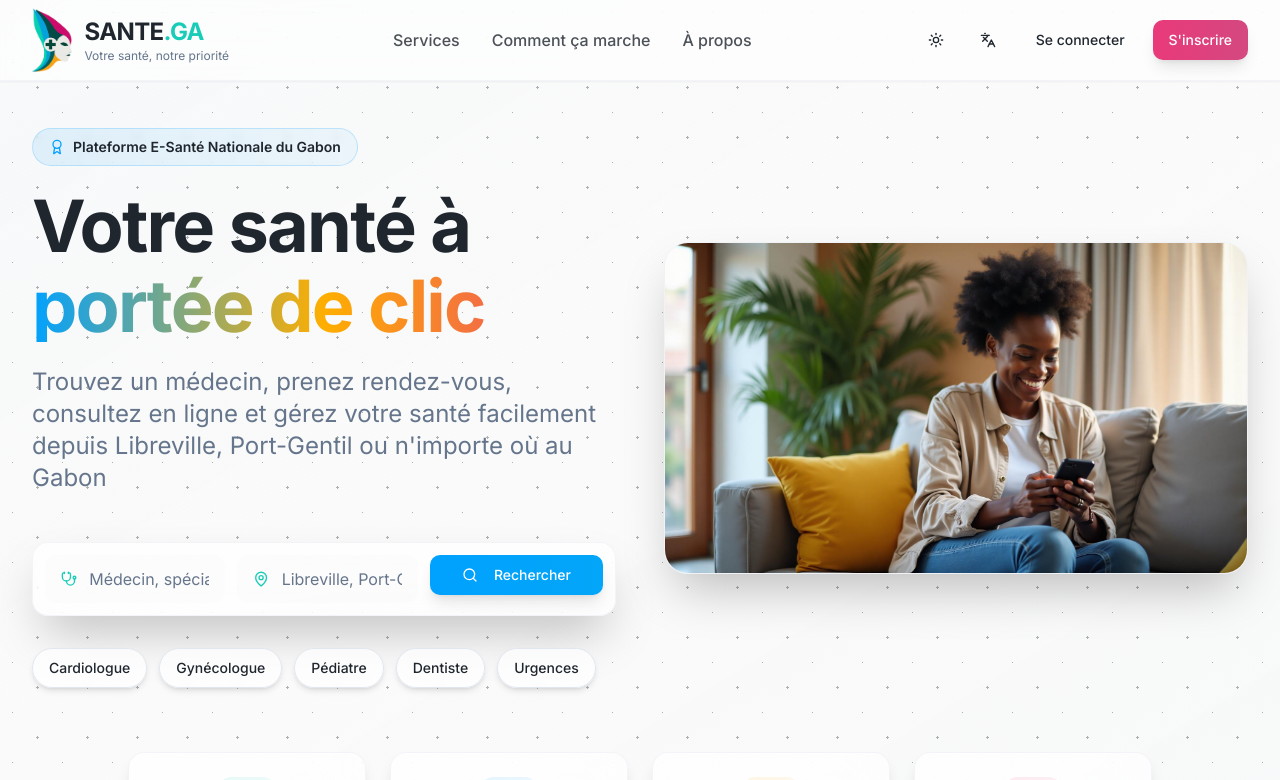
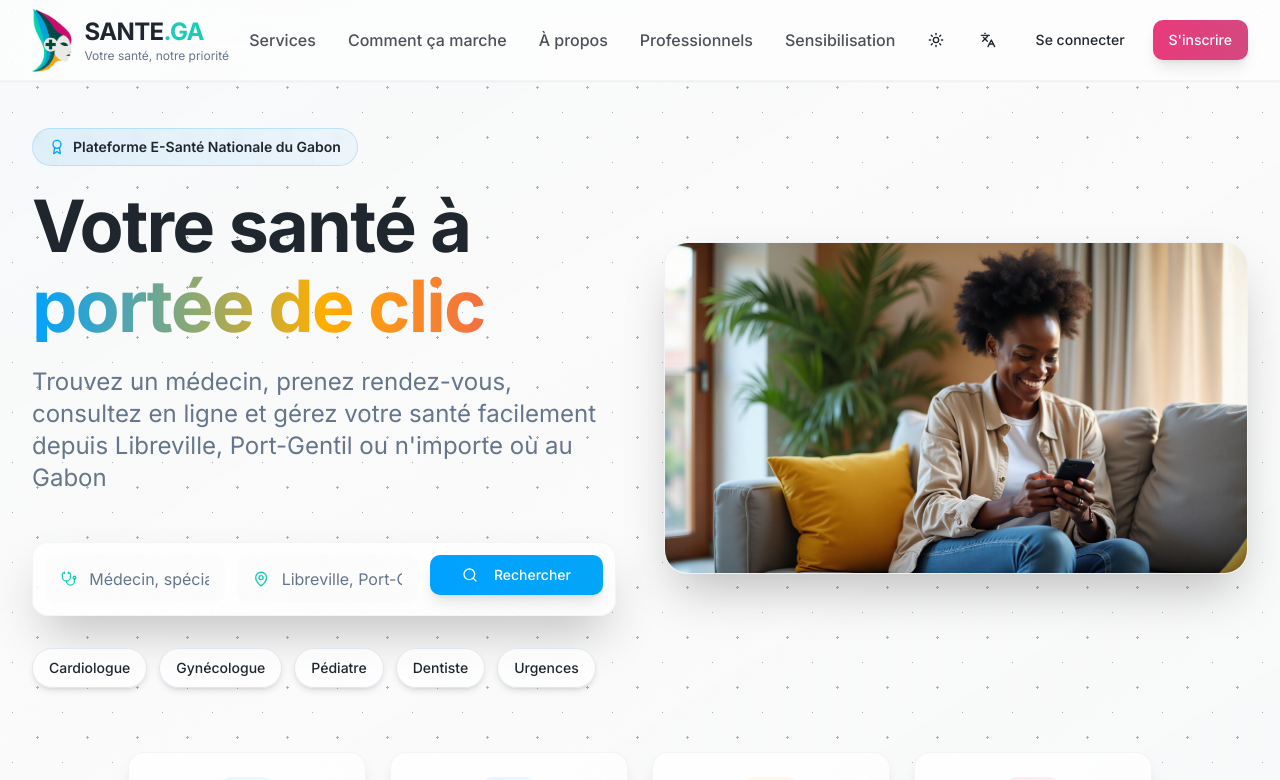
Before and after one commit to okatech-org/sante, a React (Vite) app: page / in a window 1280 px wide. Shown: the top 780 px of the page. Built offline with nearby package versions, Linux system fonts and the light colour scheme; the HTML template or start-up script is replaced by a standard one.

Commit message:
Refactor: Implement anchor navigation in homepage menu

```diff
--- a/src/pages/Landing.tsx
+++ b/src/pages/Landing.tsx
@@ -207,19 +207,31 @@ export default function Landing() {
                 href="#services"
                 className="story-link font-medium text-foreground/80 hover:text-primary transition-all duration-300 py-2"
               >
-                {t('landing.services') || "Services"}
+                Services
               </a>
               <a
-                href="#comment"
+                href="#comment-ca-marche"
                 className="story-link font-medium text-foreground/80 hover:text-primary transition-all duration-300 py-2"
               >
-                {t('landing.howItWorks') || "Comment ça marche"}
+                Comment ça marche
               </a>
               <a
-                href="#propos"
+                href="#about"
                 className="story-link font-medium text-foreground/80 hover:text-primary transition-all duration-300 py-2"
               >
-                {t('landing.footer.about') || "À propos"}
+                À propos
+              </a>
+              <a
+                href="#professionals"
+                className="story-link font-medium text-foreground/80 hover:text-primary transition-all duration-300 py-2"
+              >
+                Professionnels
+              </a>
+              <a
+                href="#awareness"
+                className="story-link font-medium text-foreground/80 hover:text-primary transition-all duration-300 py-2"
+              >
+                Sensibilisation
               </a>
             </nav>
 
@@ -256,21 +268,35 @@ export default function Landing() {
                       onClick={() => setMobileMenuOpen(false)}
                       className="text-lg font-medium text-foreground hover:text-primary transition-colors py-2 border-b border-border/50"
                     >
-                      {t('landing.services') || "Services"}
+                      Services
                     </a>
                     <a
-                      href="#comment"
+                      href="#comment-ca-marche"
                       onClick={() => setMobileMenuOpen(false)}
                       className="text-lg font-medium text-foreground hover:text-primary transition-colors py-2 border-b border-border/50"
                     >
-                      {t('landing.howItWorks') || "Comment ça marche"}
+                      Comment ça marche
                     </a>
                     <a
-                      href="#propos"
+                      href="#about"
                       onClick={() => setMobileMenuOpen(false)}
                       className="text-lg font-medium text-foreground hover:text-primary transition-colors py-2 border-b border-border/50"
                     >
-                      {t('landing.footer.about') || "À propos"}
+                      À propos
+                    </a>
+                    <a
+                      href="#professionals"
+                      onClick={() => setMobileMenuOpen(false)}
+                      className="text-lg font-medium text-foreground hover:text-primary transition-colors py-2 border-b border-border/50"
+                    >
+                      Professionnels
+                    </a>
+                    <a
+                      href="#awareness"
+                      onClick={() => setMobileMenuOpen(false)}
+                      className="text-lg font-medium text-foreground hover:text-primary transition-colors py-2 border-b border-border/50"
+                    >
+                      Sensibilisation
                     </a>
 
                     <div className="flex flex-col gap-3 mt-6">
```
